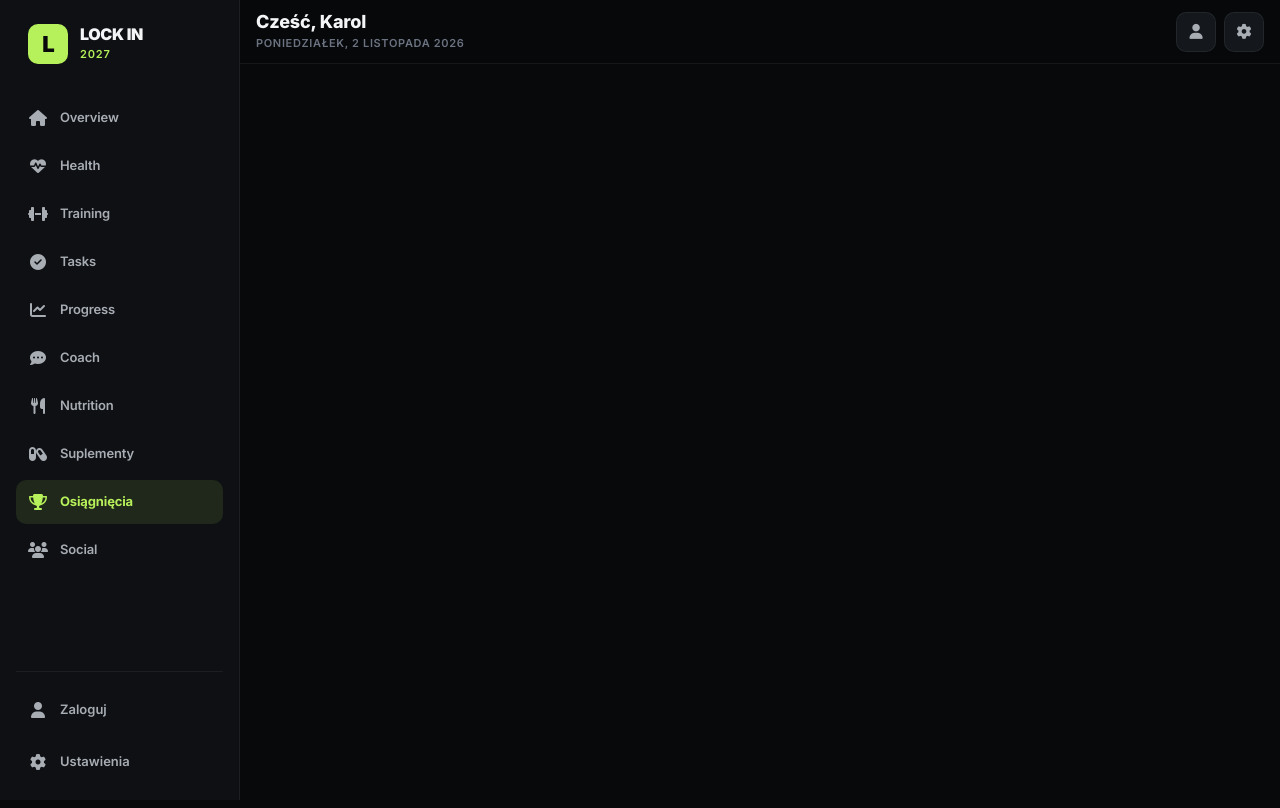
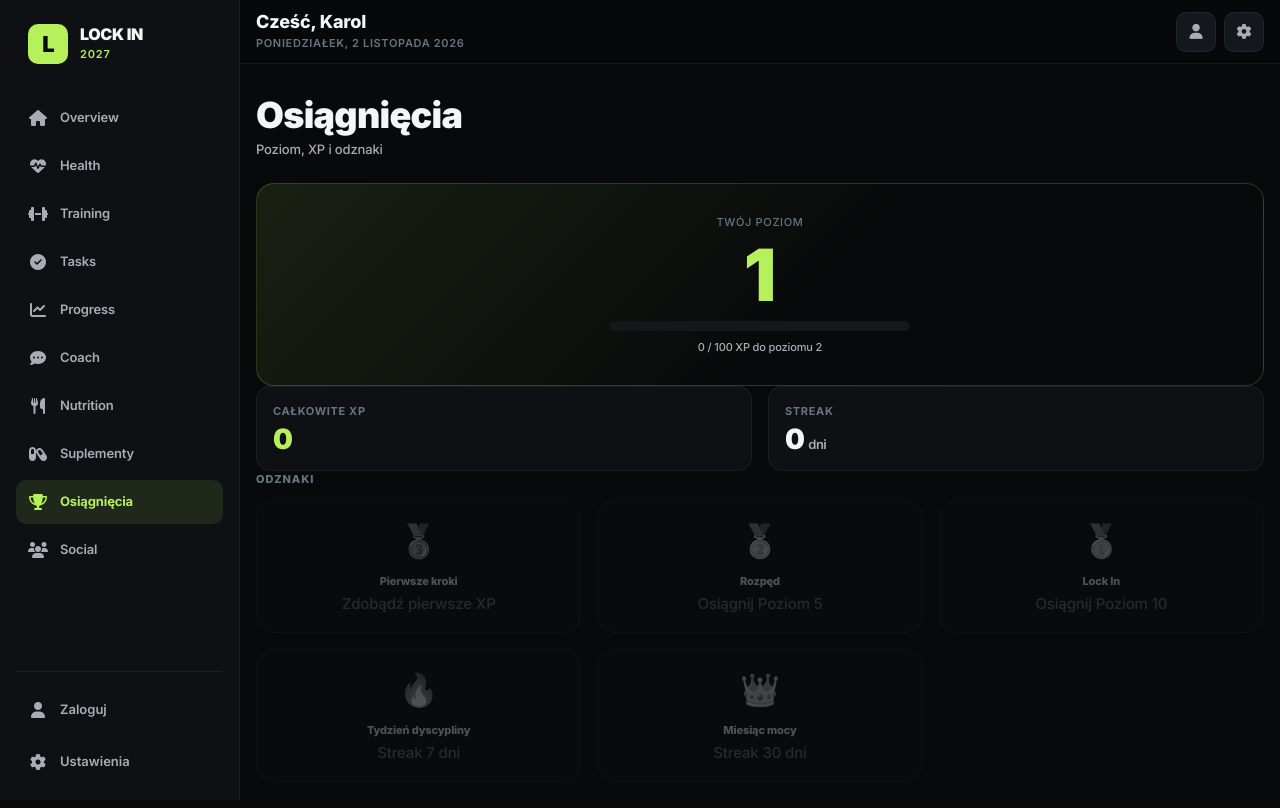
Before and after one commit to czernicadelivery/regim-app, a website with bundled scripts: page index.html in a window 1280 px wide. Both pictures are taken after a click on the link "Osiągnięcia". Built offline with nearby package versions, Linux system fonts and the light colour scheme; no server answers.

Commit message:
Update index.html

```diff
--- a/index.html
+++ b/index.html
@@ -141,6 +141,14 @@
       <div id="social-content"></div>
     </section>
 
+    <section class="view" id="view-achievements" data-view="achievements">
+      <div class="view-header">
+        <h1 class="view-title">Osiągnięcia</h1>
+        <p class="view-subtitle">Poziom, XP i odznaki</p>
+      </div>
+      <div id="achievements-content"></div>
+    </section>
+
   </main>
 
 </div>
```
